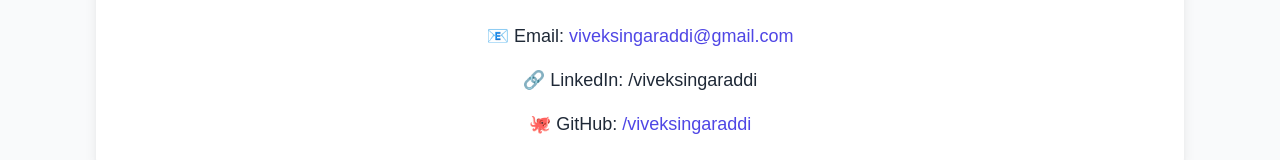
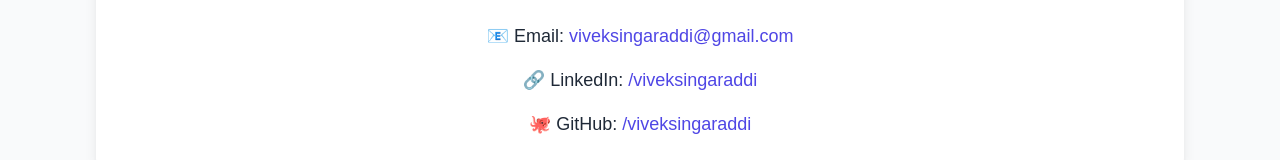
Before and after one commit to viveksingaraddi/web-project, a plain HTML site: page index.html in a window 1280 px wide. Shown: the part 2171-2331 px from the top of the page. Drawn offline with nearby package versions, Linux system fonts and the light colour scheme; a web font is replaced by a local one.

Commit message:
Fix formatting of LinkedIn link in index.html

```diff
--- a/index.html
+++ b/index.html
@@ -242,7 +242,7 @@
             <p class="text-lg">
               🔗 LinkedIn:
               <a
-                href="https://www.linkedin.com/in/vivek-singaraddi-65653a384?utm_source=share&utm_campaign=share_via&utm_content=profile&utm_medium=android_app
+                href="https://www.linkedin.com/in/vivek-singaraddi-65653a384?utm_source=share&utm_campaign=share_via&utm_content=profile&utm_medium=android_app"
                 class="text-indigo-600 hover:underline"
                 >/viveksingaraddi</a
               >
```
